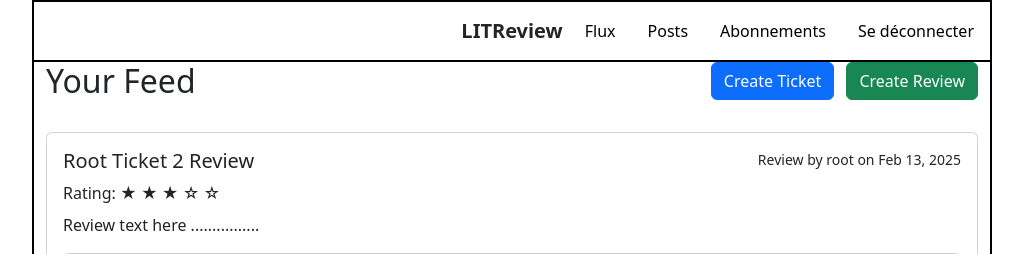
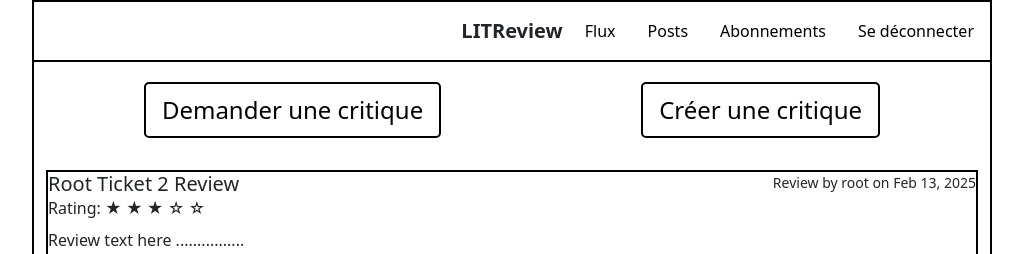
Before and after one commit to Hedi-Slm/Project9_Django_app, a Django app: page /reviews/feed/ in a window 1280 px wide. Shown: the top 254 px of the page, without its empty margins (128-1151 px from the left). Run offline with Django 5.2, Linux system fonts and the light colour scheme; a user stored in the database is signed in; data comes from the database, SQL or seed files in the repository.

Commit message:
updated the feed html

```diff
--- a/reviews/templates/reviews/feed.html
+++ b/reviews/templates/reviews/feed.html
@@ -1,29 +1,39 @@
 {% extends 'base_plus_navbar.html' %}
+{% load static %}
 
 {% block title %}Feed - LITReview{% endblock %}
 
+{% block extra_css %}
+<link rel="stylesheet" href="{% static 'reviews/feed.css' %}">
+{% endblock extra_css %}
+
 {% block content %}
-<div class="row mb-4">
-    <div class="col">
-        <h2>Your Feed</h2>
+<div class="feed-container">
+    <div class="feed-header">
+        <div class="action-buttons">
+            <a href="{% url 'reviews:ticket_create' %}" class="action-btn">Demander une critique</a>
+            <a href="{% url 'reviews:create_ticket_review' %}" class="action-btn">Créer une critique</a>
+        </div>
     </div>
-    <div class="col text-end">
-        <a href="{% url 'reviews:ticket_create' %}" class="btn btn-primary me-2">Create Ticket</a>
-        <a href="{% url 'reviews:create_ticket_review' %}" class="btn btn-success">Create Review</a>
-    </div>
-</div>
 
-{% for post in posts %}
-    <div class="card mb-4">
-        <div class="card-body">
+    {% for post in posts %}
+        <div class="feed-card">
             {% if post.content_type == 'TICKET' %}
-                {% include 'reviews/ticket_snippet.html' with ticket=post %}
+                <div class="ticket-container">
+                    {% include 'reviews/ticket_snippet.html' with ticket=post %}
+
+                    {% if not post.has_review %}
+                        <div style="text-align: right; padding: 0 1.5rem 1.5rem;">
+                            <a href="{% url 'reviews:review_create' post.id %}" class="create-review-btn">Créer une critique</a>
+                        </div>
+                    {% endif %}
+                </div>
             {% elif post.content_type == 'REVIEW' %}
                 {% include 'reviews/review_snippet.html' with review=post %}
             {% endif %}
         </div>
-    </div>
-{% empty %}
-    <div class="alert alert-info">No posts in your feed yet.</div>
-{% endfor %}
+    {% empty %}
+        <div class="empty-feed">No posts in your feed yet.</div>
+    {% endfor %}
+</div>
 {% endblock %}
```
